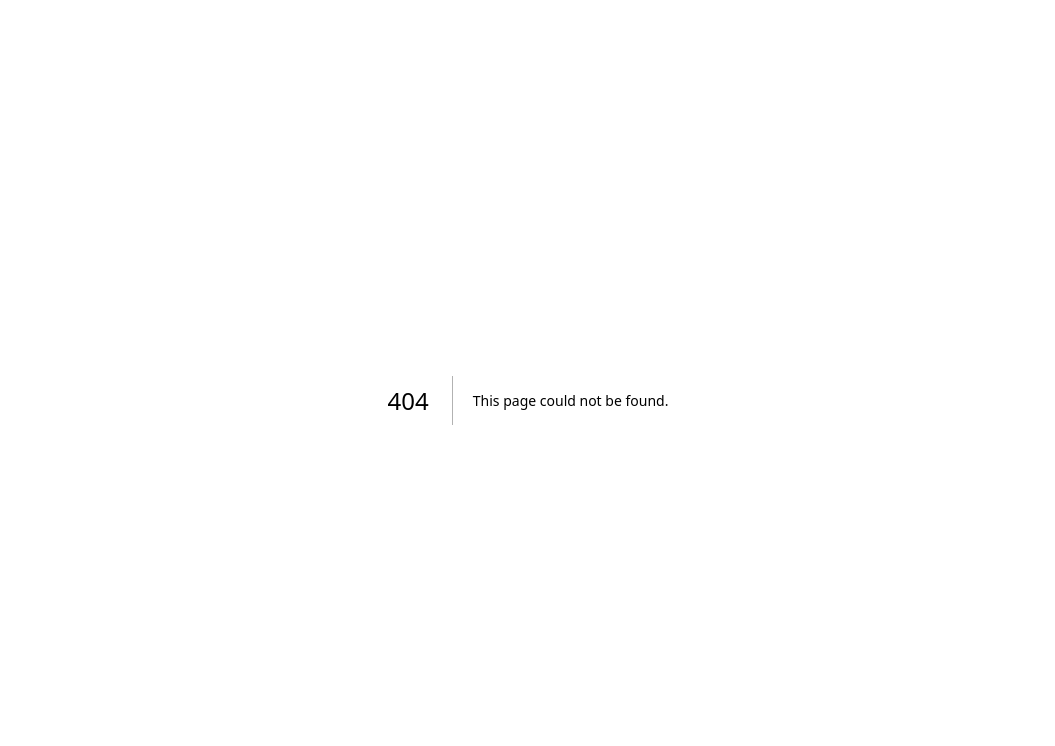
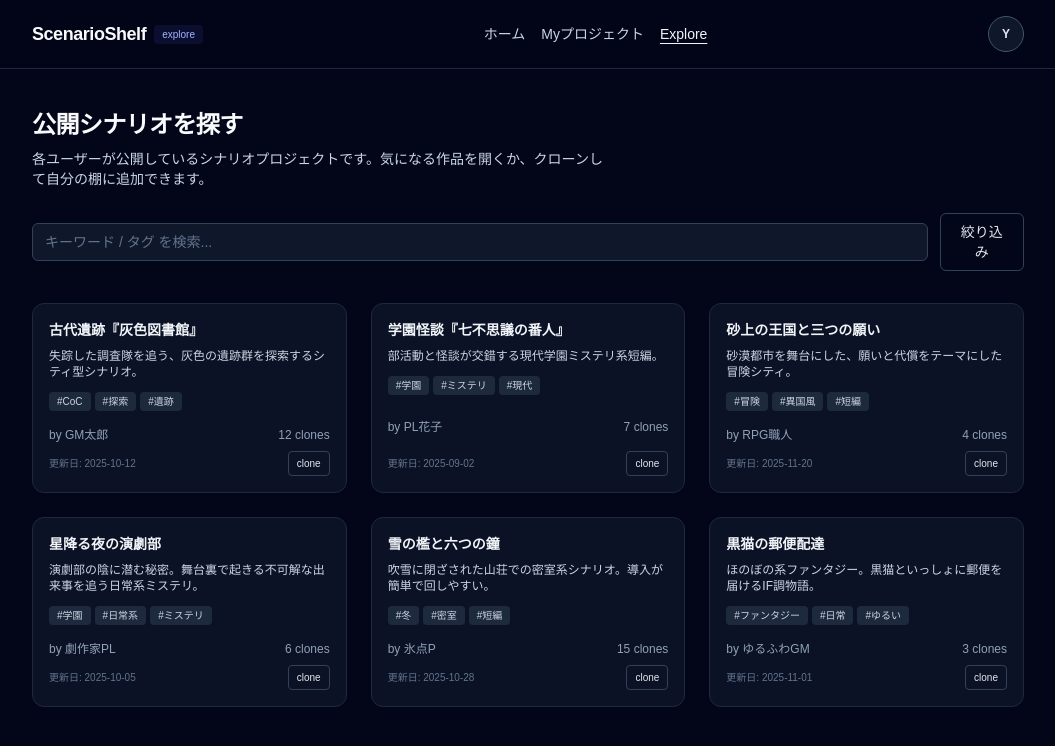
Before and after one commit to iWaganer/scenario_writing, a Next.js app in the folder apps/web/: page /explore in a window 1280 px wide. Before the commit this address had no page. Shown: the top 746 px of the page, without its empty margins (112-1167 px from the left). Built offline with nearby package versions, Linux system fonts and the light colour scheme.

Commit message:
公開シナリオ検索ページ作成

```diff
--- /dev/null
+++ b/apps/web/src/app/explore/page.tsx
@@ -0,0 +1,178 @@
+import Link from "next/link";
+
+export default function ExplorePage() {
+  return (
+    <main className="min-h-screen bg-slate-950 text-slate-50">
+      {/* ヘッダー */}
+      <header className="border-b border-slate-800 bg-slate-950/90 backdrop-blur">
+        <div className="mx-auto flex max-w-5xl items-center justify-between px-4 py-4">
+          <div className="flex items-center gap-2">
+            <Link href="/" className="text-lg font-bold tracking-tight">
+              ScenarioShelf
+            </Link>
+            <span className="rounded bg-indigo-500/10 px-2 py-0.5 text-[10px] text-indigo-300">
+              explore
+            </span>
+          </div>
+
+          <nav className="hidden items-center gap-4 text-sm text-slate-300 md:flex">
+            <Link href="/workspace" className="hover:text-white">
+              ホーム
+            </Link>
+            <Link href="/projects" className="hover:text-white">
+              Myプロジェクト
+            </Link>
+            <span className="text-slate-100 underline underline-offset-4">
+              Explore
+            </span>
+          </nav>
+
+          <div className="flex items-center gap-3">
+            <Link
+              href="/me"
+              className="flex h-9 w-9 items-center justify-center rounded-full border border-slate-600 bg-slate-900 text-xs font-semibold text-slate-200 hover:border-indigo-400"
+            >
+              Y
+            </Link>
+          </div>
+        </div>
+      </header>
+
+      {/* メインプレート */}
+      <div className="mx-auto max-w-5xl px-4 py-10">
+        <h1 className="text-2xl font-semibold tracking-tight">
+          公開シナリオを探す
+        </h1>
+        <p className="mt-2 text-sm text-slate-300 max-w-xl">
+          各ユーザーが公開しているシナリオプロジェクトです。気になる作品を開くか、クローンして自分の棚に追加できます。
+        </p>
+
+        {/* 検索バー（ダミー） */}
+        <div className="mt-6 flex items-center gap-3">
+          <input
+            type="text"
+            className="w-full rounded-md border border-slate-700 bg-slate-900 px-3 py-2 text-sm text-slate-200 placeholder:text-slate-500 focus:border-indigo-400 focus:ring-1 focus:ring-indigo-400"
+            placeholder="キーワード / タグ を検索..."
+          />
+          <button className="rounded-md border border-slate-700 px-4 py-2 text-sm text-slate-200 hover:border-indigo-400 hover:text-white">
+            絞り込み
+          </button>
+        </div>
+
+        {/* プロジェクト一覧（モック） */}
+        <div className="mt-8 grid gap-6 md:grid-cols-2 lg:grid-cols-3">
+          {/* Card 1 */}
+          <ProjectCard
+            title="古代遺跡『灰色図書館』"
+            description="失踪した調査隊を追う、灰色の遺跡群を探索するシティ型シナリオ。"
+            tags={["CoC", "探索", "遺跡"]}
+            author="GM太郎"
+            clones={12}
+            updated="2025-10-12"
+          />
+
+          {/* Card 2 */}
+          <ProjectCard
+            title="学園怪談『七不思議の番人』"
+            description="部活動と怪談が交錯する現代学園ミステリ系短編。"
+            tags={["学園", "ミステリ", "現代"]}
+            author="PL花子"
+            clones={7}
+            updated="2025-09-02"
+          />
+
+          {/* Card 3 */}
+          <ProjectCard
+            title="砂上の王国と三つの願い"
+            description="砂漠都市を舞台にした、願いと代償をテーマにした冒険シティ。"
+            tags={["冒険", "異国風", "短編"]}
+            author="RPG職人"
+            clones={4}
+            updated="2025-11-20"
+          />
+
+          {/* Card 4 */}
+          <ProjectCard
+            title="星降る夜の演劇部"
+            description="演劇部の陰に潜む秘密。舞台裏で起きる不可解な出来事を追う日常系ミステリ。"
+            tags={["学園", "日常系", "ミステリ"]}
+            author="劇作家PL"
+            clones={6}
+            updated="2025-10-05"
+          />
+
+          {/* Card 5 */}
+          <ProjectCard
+            title="雪の檻と六つの鐘"
+            description="吹雪に閉ざされた山荘での密室系シナリオ。導入が簡単で回しやすい。"
+            tags={["冬", "密室", "短編"]}
+            author="氷点P"
+            clones={15}
+            updated="2025-10-28"
+          />
+
+          {/* Card 6 */}
+          <ProjectCard
+            title="黒猫の郵便配達"
+            description="ほのぼの系ファンタジー。黒猫といっしょに郵便を届けるIF調物語。"
+            tags={["ファンタジー", "日常", "ゆるい"]}
+            author="ゆるふわGM"
+            clones={3}
+            updated="2025-11-01"
+          />
+        </div>
+      </div>
+    </main>
+  );
+}
+
+/* ---- プロジェクトカード（モック用コンポーネント） ---- */
+function ProjectCard({
+  title,
+  description,
+  tags,
+  author,
+  clones,
+  updated,
+}: {
+  title: string;
+  description: string;
+  tags: string[];
+  author: string;
+  clones: number;
+  updated: string;
+}) {
+  return (
+    <div className="flex flex-col justify-between rounded-xl border border-slate-800 bg-slate-900/70 p-4 hover:border-indigo-400 hover:bg-slate-900 transition">
+      <div>
+        <h3 className="text-sm font-semibold text-slate-100">{title}</h3>
+        <p className="mt-2 text-xs text-slate-300">{description}</p>
+
+        {/* タグ */}
+        <div className="mt-3 flex flex-wrap gap-1">
+          {tags.map((tag, i) => (
+            <span
+              key={i}
+              className="rounded bg-slate-800 px-2 py-0.5 text-[10px] text-slate-300"
+            >
+              #{tag}
+            </span>
+          ))}
+        </div>
+      </div>
+
+      <div className="mt-4 flex items-center justify-between text-xs text-slate-400">
+        <span>by {author}</span>
+        <span>{clones} clones</span>
+      </div>
+
+      <div className="mt-2 flex items-center justify-between text-[10px] text-slate-500">
+        <span>更新日: {updated}</span>
+
+        <button className="rounded border border-slate-700 px-2 py-1 text-[10px] text-slate-200 hover:border-indigo-400 hover:text-white">
+          clone
+        </button>
+      </div>
+    </div>
+  );
+}
```
Also changed, not shown: apps/web/src/app/projects/page.tsx (added).
